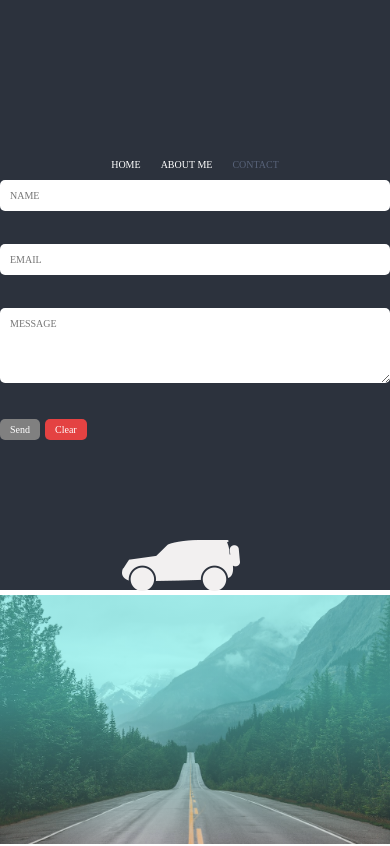
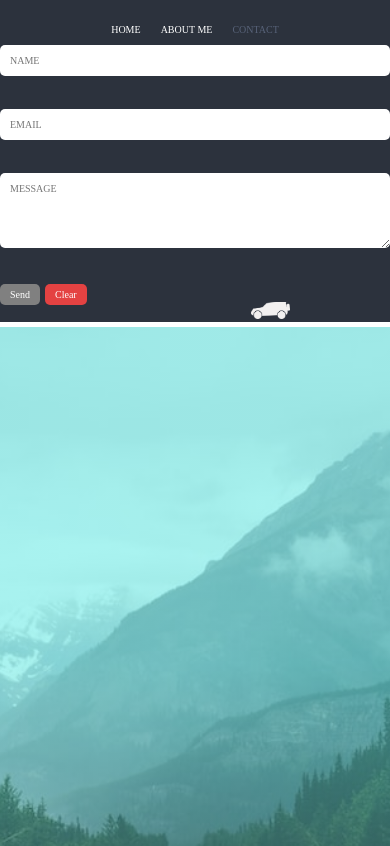
Before and after one commit to DGalak/Portfolio-QA-Engineer, an Angular app: page /contact in a window 390 px wide. Shown: the top 846 px of the page. Built offline with nearby package versions, Linux system fonts and the light colour scheme.

Commit message:
fixed adaptation on contact page

```diff
--- a/src/app/about-me/about-me.component.css
+++ b/src/app/about-me/about-me.component.css
@@ -240,6 +240,12 @@
     }
     .wrapper {
         display: flex;
-        flex-direction: column;
+        flex-direction: column-reverse;
+    }
+    .left-section__line_car {
+        position: absolute;
+        bottom: 100%;
+        right: 22%;
+        width: 10%
     }
 }
--- a/src/app/contact/contact.component.css
+++ b/src/app/contact/contact.component.css
@@ -28,6 +28,7 @@
 .right-section {
     flex: 0 1 50%;
     background: url(../../assets/image/road.jpeg) 50%/ cover no-repeat, linear-gradient(to bottom, rgba(86,234,228,0.5) 10%,rgba(86,234,228,0.5) 40%,rgba(25,25,25, 0.1) 100%) 0 0/ 100% 100%;
+    min-height: 100%;
 }
 .right-section_gradient {
     display: block;
@@ -107,7 +108,7 @@
         flex-direction: column;
     }
     .container {
-        margin: 150px auto;
+        margin: 15px 0 0 0;
         max-width: 100%;
     }
     .left-section {
@@ -118,6 +119,16 @@
         top: 0;
         left: 0;
     }
+    .left-section__line_car {
+        position: absolute;
+        top: -20px;
+        right: 100px;
+        width: 10%;
+    }
+    .form__btn {
+        margin: 0 0 17px 0;
+    }
+
 }
 .form__field_text.ng-invalid.ng-touched {
     box-shadow: 0 0 4px 4px red;
```
